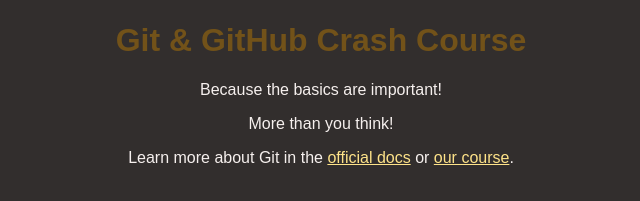
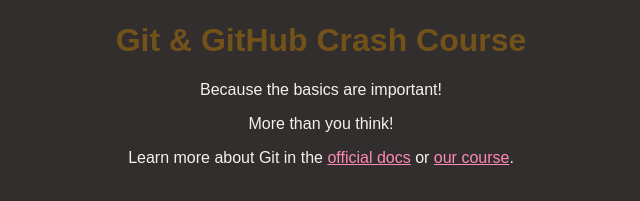
Before and after one commit to kathappiness/test, a plain HTML site: page index.html in a window 1280 px wide. Shown: the part 147-348 px from the top of the page, without its empty margins (319-959 px from the left). Drawn offline with Linux system fonts and the light colour scheme.

Commit message:
changed link color

```diff
--- a/styles.css
+++ b/styles.css
@@ -21,5 +21,5 @@
 }
 
 a {
-  color: #fee389;
+  color: #fe89b8;
 }
```
